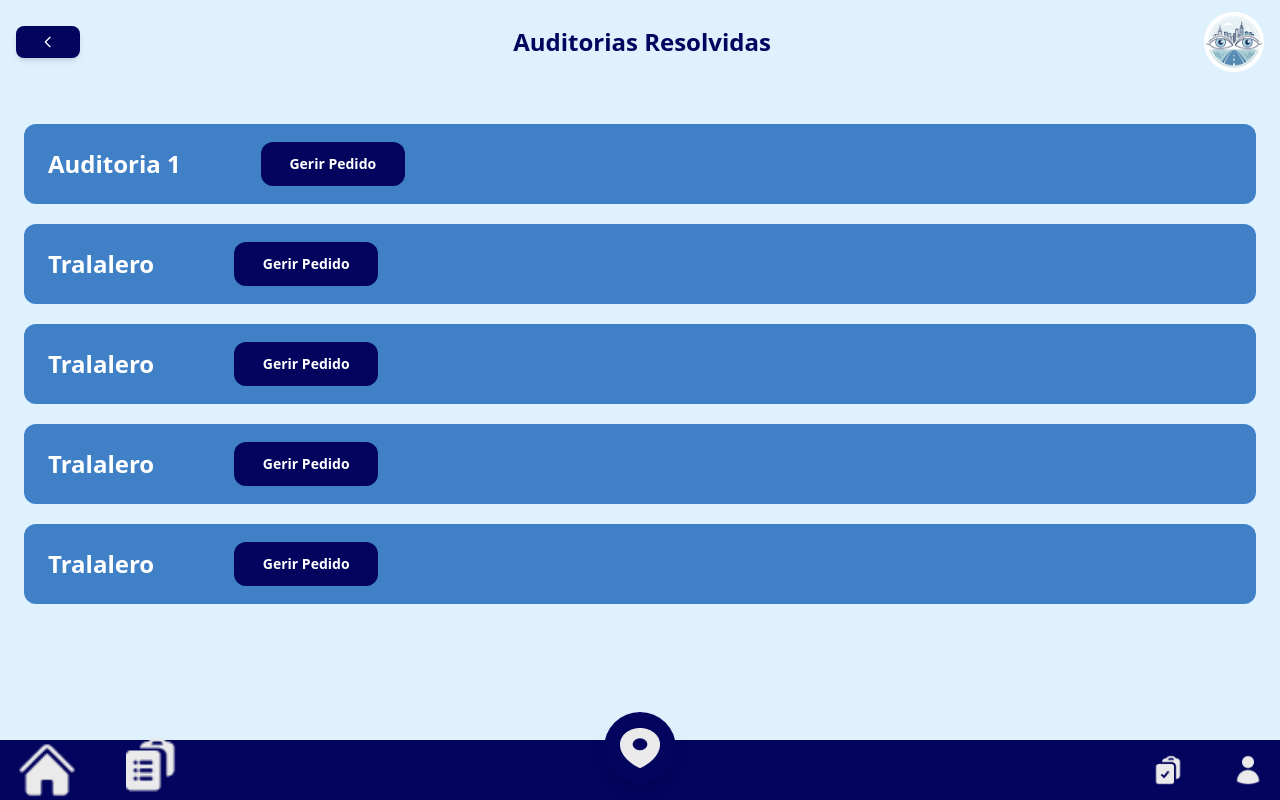
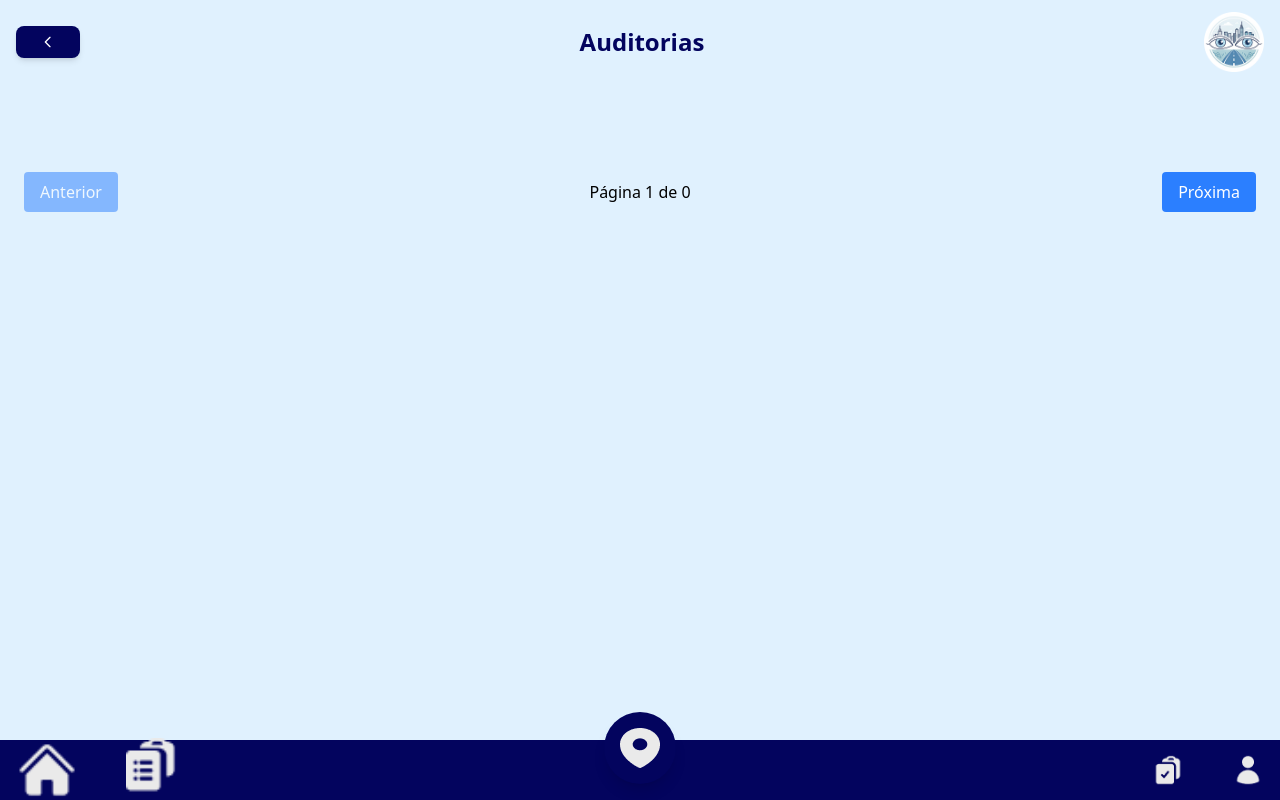
Before and after one commit to RodrigoA104241Sousa/PW-G304, a Vue app in the folder APP_PW/: page /auditoriasresolvidas in a window 1280 px wide. Built offline with nearby package versions, Linux system fonts and the light colour scheme.

Commit message:
ver auditorias

```diff
--- a/APP_PW/src/components/card.vue
+++ b/APP_PW/src/components/card.vue
@@ -21,13 +21,20 @@ const router = useRouter()
 </script>
 
 <template>
-    <div class="flex bg-[#1865B8]/80  h-20 items-center space-x-20 p-6 rounded-xl">
-        <p class="text-white text-2xl font-semibold">{{ nomeAuditoria }}</p>
-        <button
-            @click="verAuditoria(id)"
-            class="text-white bg-[#03045E] h-11 w-36 flex items-center justify-center text-sm rounded-xl font-semibold text-center overflow-hidden">
-            <p class="whitespace-nowrap truncate w-full text-center">{{ textoBotao }}</p>
-        </button>
+    <div class="flex justify-between items-center bg-[#1865B8]/80 px-4 py-3 rounded-xl w-full h-24">
+      <!-- Título com quebra de linha permitida -->
+      <p class="text-white text-lg font-semibold break-words w-2/3">
+        {{ nomeAuditoria }}
+      </p>
 
+      <!-- Botão com largura e altura fixa + truncamento do texto -->
+      <button
+        @click="verAuditoria(id)"
+        class="bg-[#03045E] w-30 h-10 flex items-center justify-center rounded-xl overflow-hidden"
+      >
+        <p class="text-white text-sm font-semibold text-center truncate w-full px-2">
+          {{ textoBotao }}
+        </p>
+      </button>
     </div>
-</template>
+  </template>
--- a/APP_PW/src/components/header.vue
+++ b/APP_PW/src/components/header.vue
@@ -22,7 +22,7 @@ const goBack = () => router.push(props.backRoute);
     </button>
 
     <!-- Título -->
-    <h1 class="text-[#03045E] text-2xl font-bold text-center flex-1 p-2">{{ title }}</h1>
+    <h1 class="text-[#03045E] text-2xl font-bold text-center flex-1 p-2 truncate">{{ title }}</h1>
 
     <!-- Ícone fixo à direita -->
     <img
--- a/APP_PW/src/pages/auditoriaInfo.vue
+++ b/APP_PW/src/pages/auditoriaInfo.vue
@@ -3,15 +3,27 @@ import Navbar from '../components/navbar.vue';
 import Header from '../components/header.vue';
 import { useRouter, useRoute } from 'vue-router'
 import { useOcorrenciasStore } from '../stores/ocorrencia.js';
+import { useAuditoriaStore } from '../stores/auditoria.js';
+
 
 const store = useOcorrenciasStore()
+const auditoria = useAuditoriaStore()
+
+
 store.carregarOcorrencias()
 const router = useRouter()
 const route = useRoute()
 const id = route.params.id
 console.log("ID:", id)
 const ocorrencia = store.getOcorrenciaById(id)
+const tipo_problema = ocorrencia.tipo_de_problema
 console.log("Ocorrência:", ocorrencia)
+
+function guardarTudo(id, tipo_problema) {
+
+    auditoria.guardarAuditoriaCompleta(id, tipo_problema)
+    alert('Auditoria guardada com sucesso!')
+}
 
 function goRegistarLocalizacao(id) {
 
@@ -32,7 +44,7 @@ function goDocumentar(id) {
 
 <template>
     <div class="bg-[#E0F1FE] h-screen">
-        <Header title="occorencia 1" :backRoute="`/verauditoria/${id}`"></Header>
+        <Header :title="ocorrencia.tipo_de_problema" :backRoute="`/verauditoria/${id}`"></Header>
         <Navbar></Navbar>
         <div class="px-8 space-y-4">
             <p class="text-[#695C5C] font-semibold ml-3 mb-1">Data de Início</p>
@@ -40,7 +52,8 @@ function goDocumentar(id) {
                 <input
                     type="date"
                     class="bg-[#03045E]/5 w-full h-10 px-4 placeholder:font-semibold"
-                    placeholder="Inicío: dd/mm/aaaa">
+                    placeholder="Inicío: dd/mm/aaaa"
+                    v-model="auditoria.pagina1.dataInicio">
                 </input>
             </div>
 
@@ -49,7 +62,8 @@ function goDocumentar(id) {
                 <input
                     type="date"
                     class="bg-[#03045E]/5 w-full h-10 px-4 placeholder:font-semibold"
-                    placeholder="Fim: dd/mm/aaaa">
+                    placeholder="Fim: dd/mm/aaaa"
+                    v-model="auditoria.pagina1.dataFim">
                 </input>
             </div>
 
@@ -57,9 +71,10 @@ function goDocumentar(id) {
                 <select
                     class="bg-[#03045E]/5 w-full h-10 pl-4 placeholder:font-semibold"
                     >
-                    <option value="joana" class="py-1">Jurídico</option>
-                    <option value="mario" class="py-1">Saúde</option>
-                    <option value="ines" class="py-1">Inspeção</option>
+                    <option value="juridico" class="py-1">Jurídico</option>
+                    <option value="saude" class="py-1">Saúde</option>
+                    <option value="inspecao" class="py-1">Inspeção</option>
+                    <option value="inspecao" class="py-1">Inspeção</option>
 
                 </select>
             </div>
@@ -91,7 +106,8 @@ function goDocumentar(id) {
                     Documentação da ação
                 </button>
 
-                <button class="bg-[#1865B8]/80 text-white w-65 h-15  rounded-xl">
+                <button class="bg-[#1865B8]/80 text-white w-65 h-15  rounded-xl"
+                        @click="guardarTudo(id,tipo_problema)">
                     Guardar
                 </button>
             </div>
--- a/APP_PW/src/pages/auditoriasresolvidas.vue
+++ b/APP_PW/src/pages/auditoriasresolvidas.vue
@@ -2,28 +2,76 @@
 import Navbar from '../components/navbar.vue';
 import Header from '../components/header.vue';
 import Card from '../components/card.vue';
+import { ref, computed } from 'vue'
+import { useAuditoriaStore } from '../stores/auditoria.js'
 
+// Aceder ao store
+const auditoria = useAuditoriaStore()
 
+// Obter todas as auditorias guardadas
+const todasAuditorias = ref(auditoria.getTodasAuditorias())
+console.log("todasAuditorias:", todasAuditorias.value)
 
-let user = localStorage.getItem("user");
-if (user) {
-  user = JSON.parse(user);
-} else {
-  user = null;
+// Paginação
+const paginaAtual = ref(1)
+const auditoriasPorPagina = 5
+
+const totalPaginas = computed(() => {
+  return Math.ceil(todasAuditorias.value.length / auditoriasPorPagina)
+})
+
+// Auditorias visíveis na página atual
+const auditoriasVisiveis = computed(() => {
+  const inicio = (paginaAtual.value - 1) * auditoriasPorPagina
+  const fim = inicio + auditoriasPorPagina
+  return todasAuditorias.value.slice(inicio, fim)
+})
+
+function proximaPagina() {
+  if (paginaAtual.value < totalPaginas.value) {
+    paginaAtual.value++
+  }
+}
+
+function paginaAnterior() {
+  if (paginaAtual.value > 1) {
+    paginaAtual.value--
+  }
 }
 </script>
 
 <template>
-    <div class="h-screen bg-[#E0F1FE] ">
-        <Header title="Auditorias Resolvidas" backRoute="/home" />
-        <Navbar />
-        <div class="w-full p-6 mt-4 space-y-5">
-          <Card nomeAuditoria="Auditoria 1 " textoBotao="Gerir Pedido" />
-          <Card nomeAuditoria="Tralalero" textoBotao="Gerir Pedido" />
-          <Card nomeAuditoria="Tralalero" textoBotao="Gerir Pedido" />
-          <Card nomeAuditoria="Tralalero" textoBotao="Gerir Pedido" />
-          <Card nomeAuditoria="Tralalero" textoBotao="Gerir Pedido" />
-        </div>
+  <div class="min-h-screen bg-[#E0F1FE]">
+    <Header title="Auditorias" backRoute="/home" />
+    <Navbar />
+
+    <div class="w-full p-6 mt-4 space-y-5">
+      <Card
+        v-for="auditoria in auditoriasVisiveis"
+        :key="auditoria.id"
+        :nomeAuditoria="auditoria.tipo_problema || 'Auditoria Sem Título'"
+        textoBotao="Gerir Auditoria"
+        :id="auditoria.id"
+      />
     </div>
 
+    <!-- Paginação -->
+    <div class="flex justify-between items-center p-6">
+      <button
+        @click="paginaAnterior"
+        :disabled="paginaAtual === 1"
+        class="bg-blue-500 text-white px-4 py-2 rounded disabled:opacity-50"
+      >
+        Anterior
+      </button>
+      <span>Página {{ paginaAtual }} de {{ totalPaginas }}</span>
+      <button
+        @click="proximaPagina"
+        :disabled="paginaAtual === totalPaginas"
+        class="bg-blue-500 text-white px-4 py-2 rounded disabled:opacity-50"
+      >
+        Próxima
+      </button>
+    </div>
+  </div>
 </template>
--- a/APP_PW/src/pages/maisdetalhes.vue
+++ b/APP_PW/src/pages/maisdetalhes.vue
@@ -2,11 +2,14 @@
 import Header from '../components/header.vue';
 import Navbar from '../components/navbar.vue';
 import { useRouter, useRoute } from 'vue-router';
+import { useAuditoriaStore } from '../stores/auditoria.js';
 
 const router = useRouter()
 const route = useRoute()
 const id = route.params.id
 console.log("ID:", id)
+
+const auditoria = useAuditoriaStore()
 
 function getocorrenciabyid(){
     return store.lista.find
@@ -32,7 +35,8 @@ function getocorrenciabyid(){
             </div>
             <input
             type="number"
-            class="bg-white w-20 h-15 border-2 border-[#03045E] rounded-lg text-3xl mt-6 text-center"></input>
+            class="bg-white w-20 h-15 border-2 border-[#03045E] rounded-lg text-3xl mt-6 text-center"
+            v-model="auditoria.pagina2.problemasidentificados"></input>
         </div>
 
         <div class="pt-1 pl-2 flex flex-col items-center w-full">
@@ -49,7 +53,8 @@ function getocorrenciabyid(){
 
             </div>
             <input
-            class="bg-white w-40 h-15 border-2 border-[#03045E] rounded-lg text-3xl mt-6 text-center"></input>
+            class="bg-white w-40 h-15 border-2 border-[#03045E] rounded-lg text-3xl mt-6 text-center"
+            v-model="auditoria.pagina2.tempo_total_auditoria"></input>
         </div>
 
         <div class="pt-6 pl-2 flex flex-col items-center w-full">
@@ -68,6 +73,7 @@ function getocorrenciabyid(){
             <textarea
                 class="bg-white w-75 h-29 border-2 p-2 border-[#03045E] rounded-lg text-lg mt-6 placeholder:text-black placeholder:text-sm"
                 placeholder="Descreva as ações corretivas necessárias..."
+                v-model="auditoria.pagina2.necessidade_acoes_corretivas"
             ></textarea>
         </div>
 
@@ -87,6 +93,7 @@ function getocorrenciabyid(){
             <textarea
                 class="bg-white w-75 h-29 border-2 p-2 border-[#03045E] rounded-lg text-lg mt-6 placeholder:text-black placeholder:text-sm"
                 placeholder="Descreva os impactos esperados..."
+                v-model="auditoria.pagina2.impacto_esperado_recomendacoes"
             ></textarea>
         </div>
     </div>
--- a/APP_PW/src/pages/registarlocalizacao.vue
+++ b/APP_PW/src/pages/registarlocalizacao.vue
@@ -97,7 +97,6 @@ const selectSuggestion = (place) => {
         </ul>
       </div>
     </div>
-
     <Navbar />
   </div>
 </template>
--- /dev/null
+++ b/APP_PW/src/stores/auditoria.js
@@ -0,0 +1,58 @@
+// stores/auditoria.js
+import { defineStore } from 'pinia'
+
+export const useAuditoriaStore = defineStore('auditoria', {
+  state: () => ({
+    pagina1: JSON.parse(localStorage.getItem('pagina1')) || {},
+    pagina2: JSON.parse(localStorage.getItem('pagina2')) || {},
+    pagina3: JSON.parse(localStorage.getItem('pagina3')) || {},
+    pagina4: JSON.parse(localStorage.getItem('pagina4')) || {},
+    auditorias: JSON.parse(localStorage.getItem('auditorias')) || [],
+  }),
+  actions: {
+    setDados(pagina, dados) {
+      this[pagina] = dados
+      localStorage.setItem(pagina, JSON.stringify(dados))
+    },
+
+    guardarAuditoriaCompleta(id, tipo_problema) {
+        const nova = {
+          id: id,
+          tipo_problema: tipo_problema,
+          pagina1: this.pagina1,
+          pagina2: this.pagina2,
+          pagina3: this.pagina3,
+          pagina4: this.pagina4
+        }
+
+        const index = this.auditorias.findIndex(a => a.id === id)
+
+        if (index !== -1) {
+          // Já existe: substituir
+          this.auditorias[index] = nova
+        } else {
+          // Não existe: adicionar nova
+          this.auditorias.push(nova)
+        }
+
+        localStorage.setItem('auditorias', JSON.stringify(this.auditorias))
+        this.limparTudo()
+      },
+
+    limparTudo() {
+      this.pagina1 = {}
+      this.pagina2 = {}
+      this.pagina3 = {}
+      this.pagina4 = {}
+
+      localStorage.removeItem('pagina1')
+      localStorage.removeItem('pagina2')
+      localStorage.removeItem('pagina3')
+      localStorage.removeItem('pagina4')
+    },
+
+    getTodasAuditorias() {
+      return this.auditorias
+    }
+  }
+})
```
